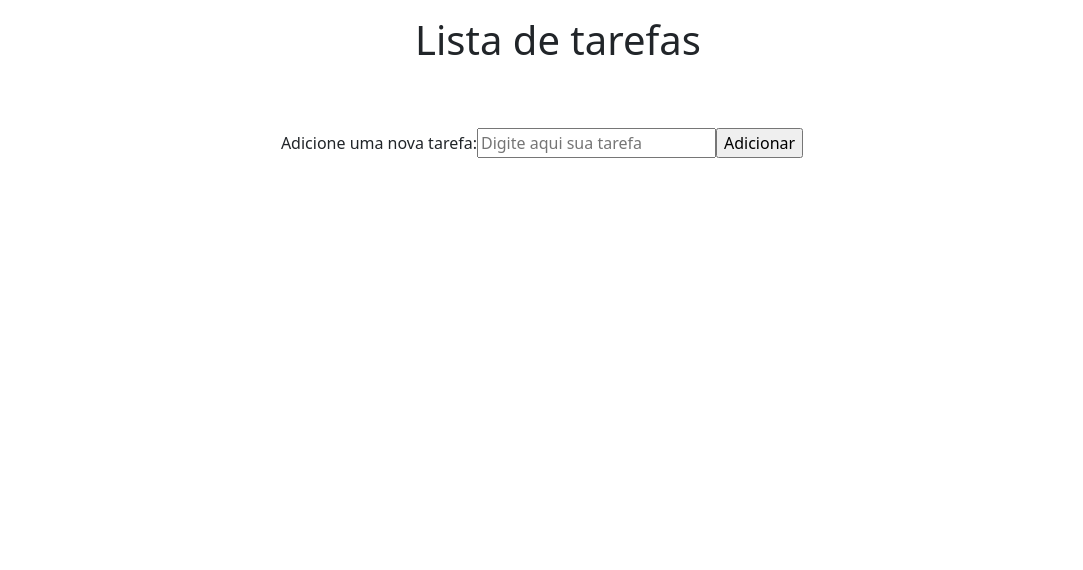
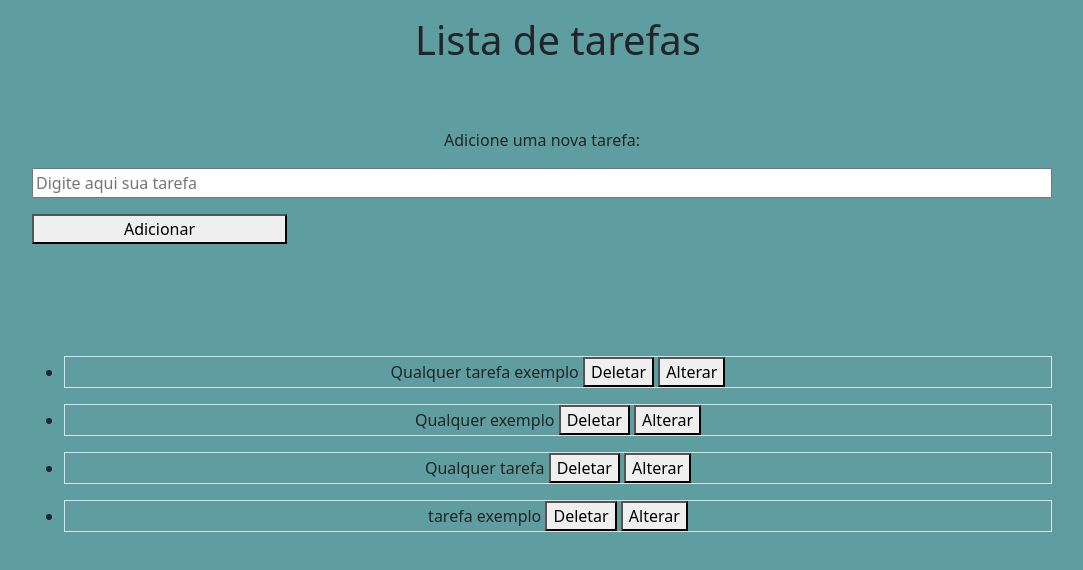
Before and after one commit to EduardoRibero/front-end-lista-tarefas, a React (Create React App) app: page / in a window 1280 px wide. Shown: the top 570 px of the page, without its empty margins (98-1181 px from the left). Built offline with nearby package versions, Linux system fonts and the light colour scheme.

Commit message:
Estrutura e estilo

```diff
--- /dev/null
+++ b/src/App.css
@@ -0,0 +1,4 @@
+.text-center{
+    background-color: cadetblue;
+    height: 100vh;
+}
--- a/src/App.js
+++ b/src/App.js
@@ -2,27 +2,52 @@ import 'bootstrap/dist/css/bootstrap.min.css';
 import Container from 'react-bootstrap/Container';
 import Row from 'react-bootstrap/Row';
 import Col from 'react-bootstrap/Col';
-
+import { useState } from 'react';
+import "./App.css"
 
 function App() {
+
+  const [tarefas, setTarefas] = useState([
+    {
+      id: 1,
+      tarefa : "Qualquer tarefa exemplo"
+    },
+    {
+      id: 34,
+      tarefa : "Qualquer  exemplo"
+    },
+    {
+      id: 4354,
+      tarefa : "Qualquer tarefa "
+    },
+    {
+      id: 4354,
+      tarefa : " tarefa exemplo"
+    }
+  ])
+
   return (
     <div className='text-center'>
       <Container>
         <Row><h1 className='m-3'>Lista de tarefas</h1></Row>
         <Row>
+          <Col className='d-flex flex-column m-5'>
+              <label className='mb-3'>Adicione uma nova tarefa:</label>
+              <input className='mb-3' type="text" placeholder='Digite aqui sua tarefa' />
+              <button className='mb-3 w-25'>Adicionar</button>
+          </Col>
+        </Row>
+
+        <Row>
           <Col>
-            <form className='m-5'>
-              <label>
-                Adicione uma nova tarefa:
-                <input type="text" placeholder='Digite aqui sua tarefa' />
-              </label>
-              <input type="submit" value="Adicionar" />
-            </form>
+            <ul className='m-5'>
+              {tarefas.map((tarefa) =>(
+                <li className='border mb-3' key={tarefa.id}>{tarefa.tarefa} <button>Deletar</button> <button>Alterar</button></li>
+              ))}
+            </ul>
           </Col>
         </Row>
       </Container>
-
-        <form action=""></form>
     </div>
   );
 }
```
